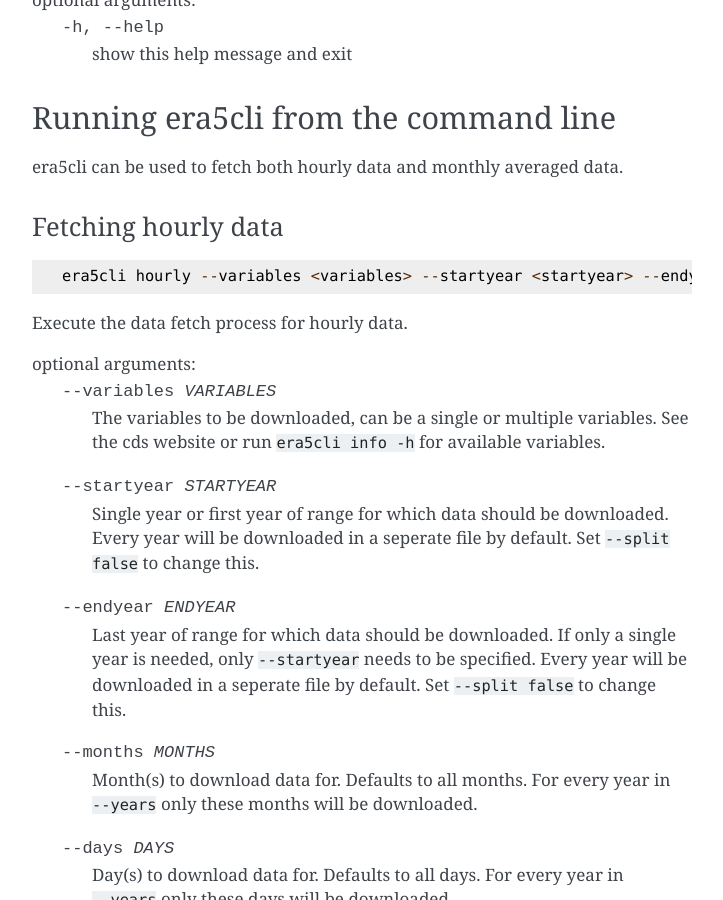
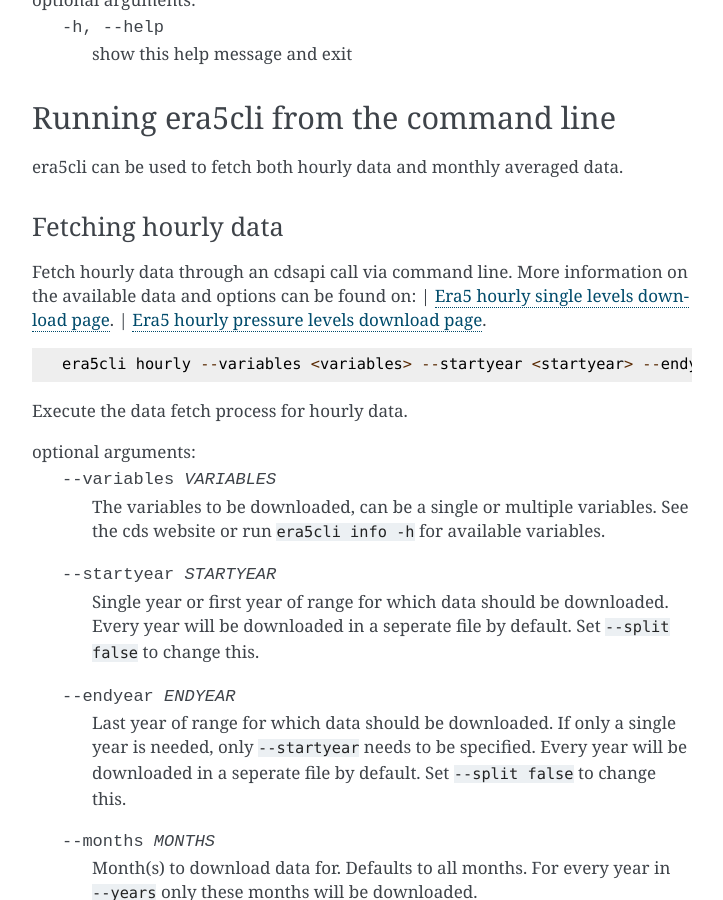
Before and after one commit to eWaterCycle/era5cli, a Sphinx documentation site: the page built from docs/source/instructions.rst, in a window 1280 px wide and 900 px high, scrolled down 1053 px. Shown: the whole window, without its empty margins (388-1111 px from the left). Built offline with Sphinx 7.4.7, drawn with Linux system fonts in a browser that asks for light colours; some of the changed text lies outside the part shown.

Commit message:
update docs layout

```diff
--- a/docs/source/instructions.rst
+++ b/docs/source/instructions.rst
@@ -60,6 +60,9 @@
 Fetching hourly data
 ====================
 
+Fetch hourly data through an cdsapi call via command line. More information on the available data and options can be found on:
+| `Era5 hourly single levels download page <https://cds.climate.copernicus.eu/cdsapp#!/dataset/reanalysis-era5-single-levels?tab=overview>`_.
+| `Era5 hourly pressure levels download page <https://cds.climate.copernicus.eu/cdsapp#!/dataset/reanalysis-era5-pressure-levels?tab=overview>`_.
 
 ::
 
@@ -136,6 +139,11 @@
 Fetching monthly data
 =====================
 
+Fetch hourly data through an cdsapi call via command line. More information on the available data and options can be found on:
+
+| `Era5 monthly single levels download page <https://cds.climate.copernicus.eu/cdsapp#!/dataset/reanalysis-era5-single-levels-monthly-means?tab=overview>`_.
+| `Era5 monthly pressure levels download page <https://cds.climate.copernicus.eu/cdsapp#!/dataset/reanalysis-era5-pressure-levels-monthly-means?tab=overview>`_.
+
 ::
 
    era5cli monthly --variables <variables> --startyear <startyear> --endyear <endyear> --months <months> --days <days> --hours <hours> --levels <levels> --outputprefix <outputprefix> --format <fileformat> --split <split> --threads <threads> --ensemble <ensemble> --synoptic <synoptic>
```
